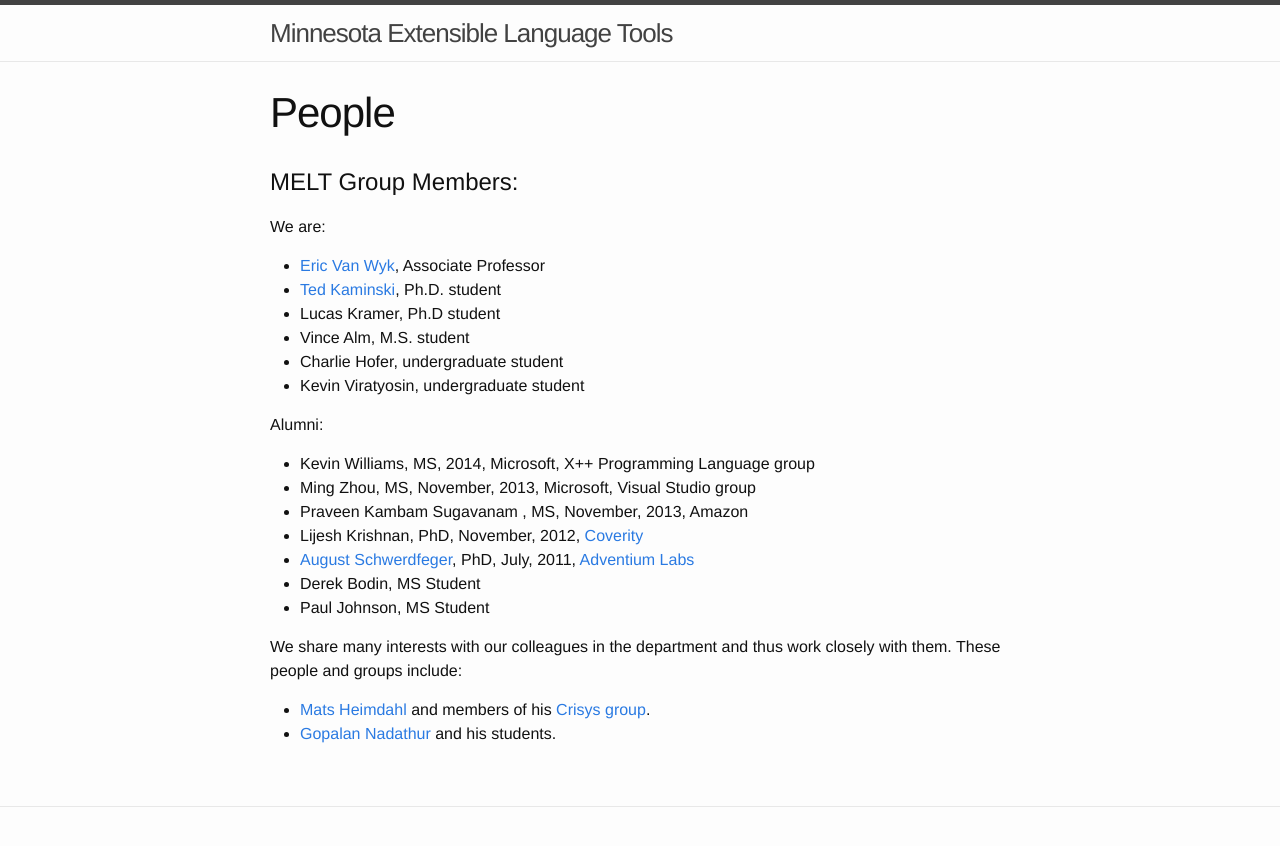
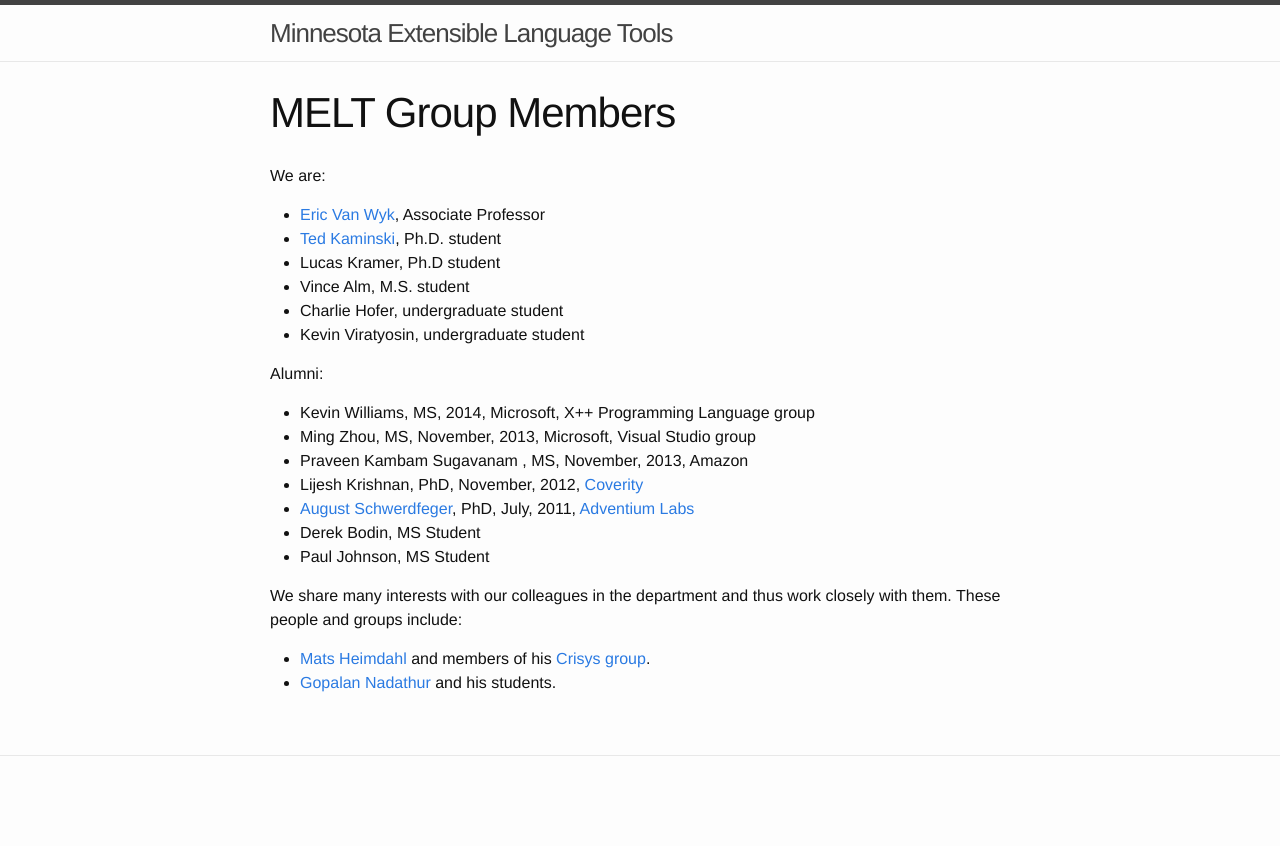
Before and after one commit to melt-umn/melt-website, a Jekyll site: the page built from people/index.md, in a window 1280 px wide. Shown: the top 846 px of the page. Built offline with Jekyll 4.4.1, drawn with Linux system fonts in a browser that asks for light colours.

Commit message:
chaning title

```diff
--- a/people/index.md
+++ b/people/index.md
@@ -1,11 +1,11 @@
 ---
 layout: sv_wiki
-title: People
+title: MELT Group Members
 menu_title: People
 menu_weight: 100.0
 ---
 
-# MELT Group Members:
+
 
 We are:
 
```
